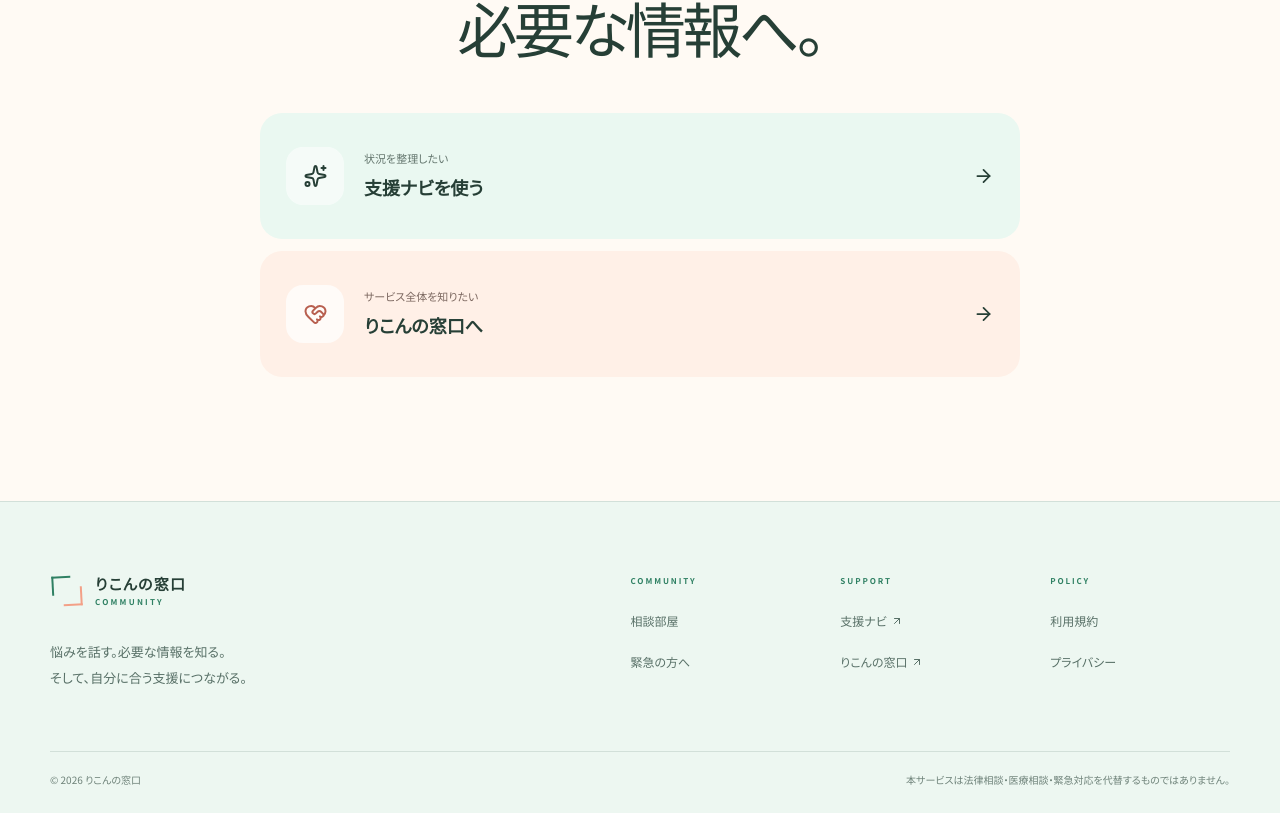
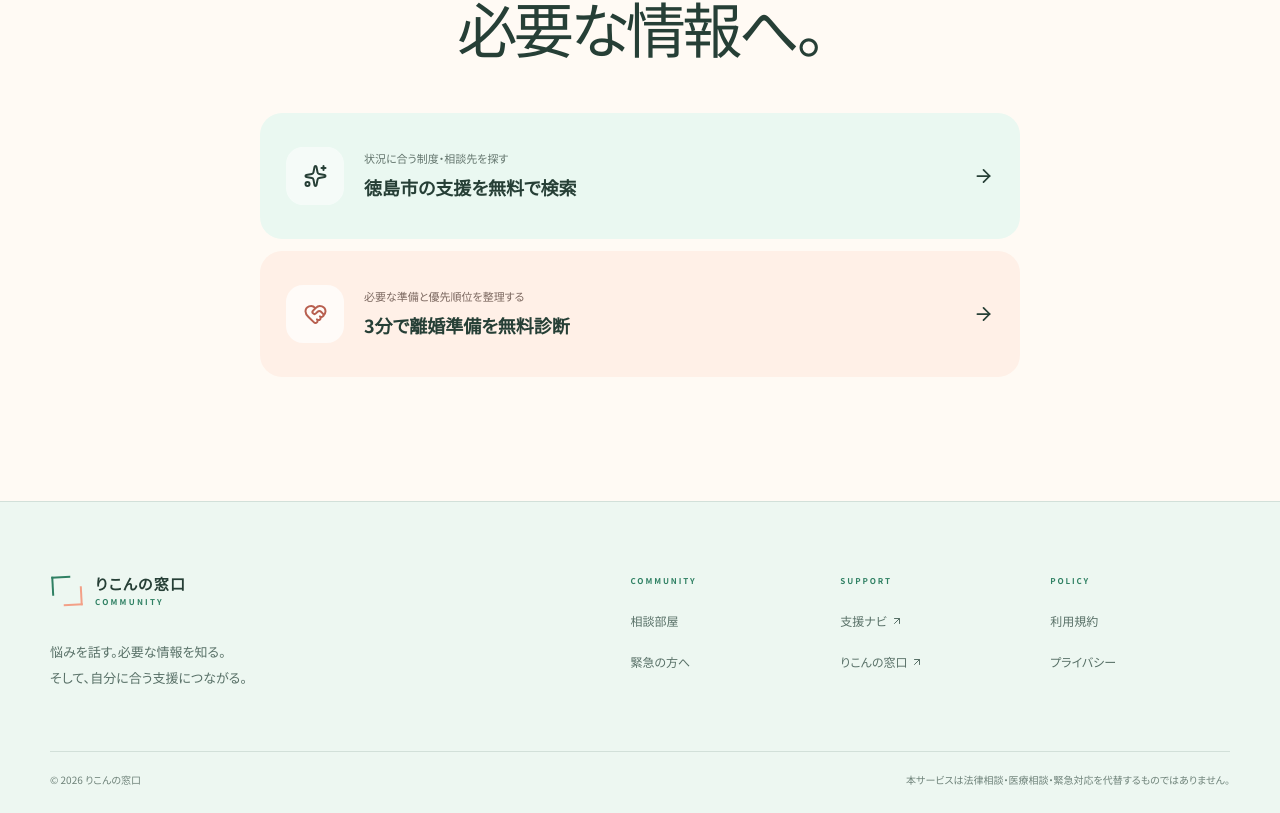
Before and after one commit to 252595tana-alt/rikon-community, a Next.js app: page / in a window 1280 px wide. Shown: the part 2514-3327 px from the top of the page. Built offline with nearby package versions, Linux system fonts and the light colour scheme; no server answers.

Commit message:
Clarify support CTA outcomes

```diff
--- a/src/app/page.tsx
+++ b/src/app/page.tsx
@@ -79,12 +79,12 @@ export default function Home() {
           <div className="support-cards">
             <a className="support-card support-card--nav" href="https://252595tana-alt.github.io/rikon-support-navi-prototype/" target="_blank" rel="noreferrer">
               <span className="support-card__icon"><Sparkles aria-hidden="true" /></span>
-              <span><small>状況を整理したい</small><strong>支援ナビを使う</strong></span>
+              <span><small>状況に合う制度・相談先を探す</small><strong>徳島市の支援を無料で検索</strong></span>
               <ArrowRight aria-hidden="true" />
             </a>
-            <a className="support-card support-card--window" href="https://rikon-window.vercel.app" target="_blank" rel="noreferrer">
+            <a className="support-card support-card--window" href="https://rikon-window.vercel.app/diagnosis/start" target="_blank" rel="noreferrer">
               <span className="support-card__icon"><HeartHandshake aria-hidden="true" /></span>
-              <span><small>サービス全体を知りたい</small><strong>りこんの窓口へ</strong></span>
+              <span><small>必要な準備と優先順位を整理する</small><strong>3分で離婚準備を無料診断</strong></span>
               <ArrowRight aria-hidden="true" />
             </a>
           </div>
```
